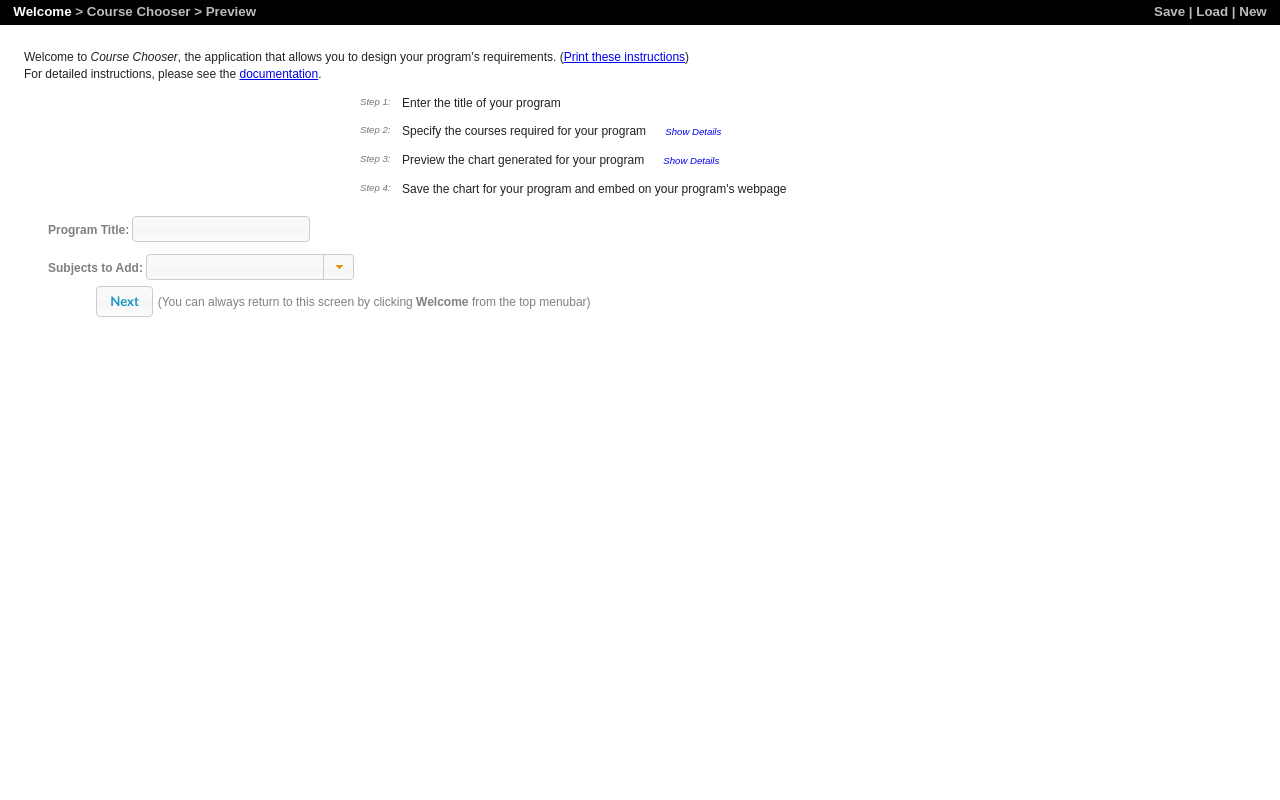
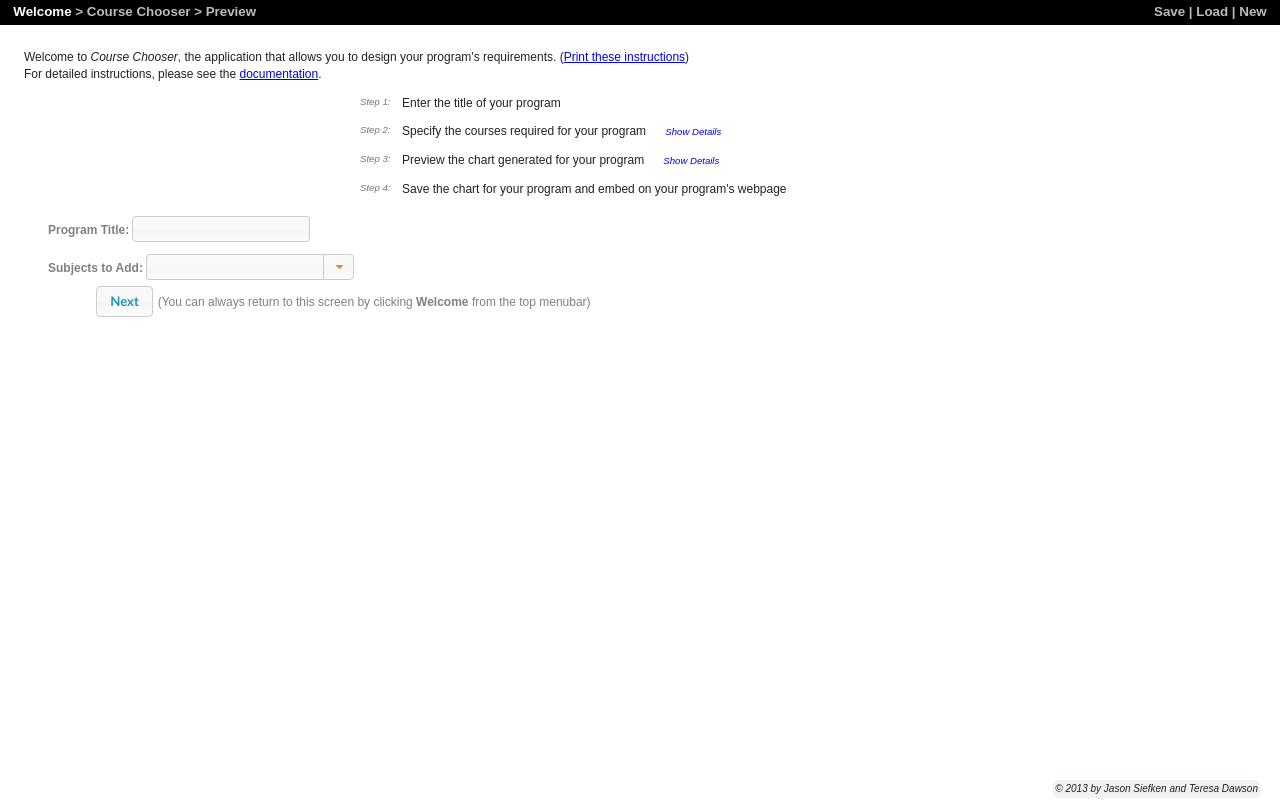
Before and after one commit to siefkenj/coursechooser, a plain HTML site: page coursechooser.html in a window 1280 px wide. Drawn offline with Linux system fonts and the light colour scheme; a script that the page names is missing.

Commit message:
Added copyright notices

```diff
--- a/coursechooser.html
+++ b/coursechooser.html
@@ -403,5 +403,6 @@
 			</div>
 		</div>
 	</div>
+	<div class="copyright">&copy; 2013 by Jason Siefken and Teresa Dawson</div>
 </body>
 </html>
--- a/css/coursechooser.css
+++ b/css/coursechooser.css
@@ -369,3 +369,17 @@ body {
 #tab-electives-graphical input {
 	width: 100%;
 }
+
+/* copyright notice */
+.copyright {
+	position: absolute;
+	right: 20px;
+	bottom: 2px;
+	font-size: smaller;
+	font-style: italic;
+	background: #eeede8;
+	background: rgba(238,237,232,.7);
+	padding: 2px;
+	border-radius: 5px;
+	pointer-events: none; /* Have mouse events pass through this element */
+}
```
Also changed, not shown: docs/index.html (+11 -0 lines).
